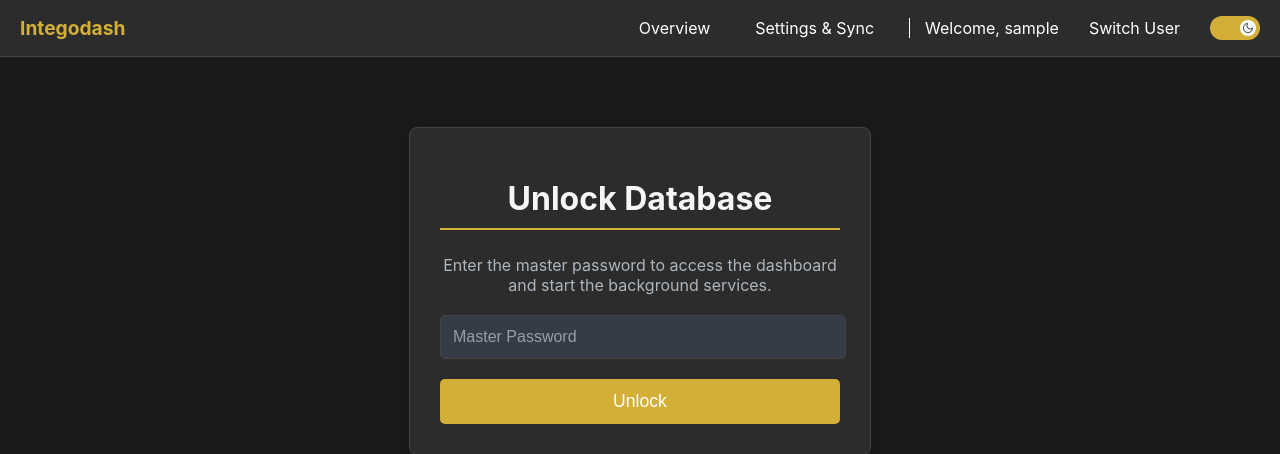
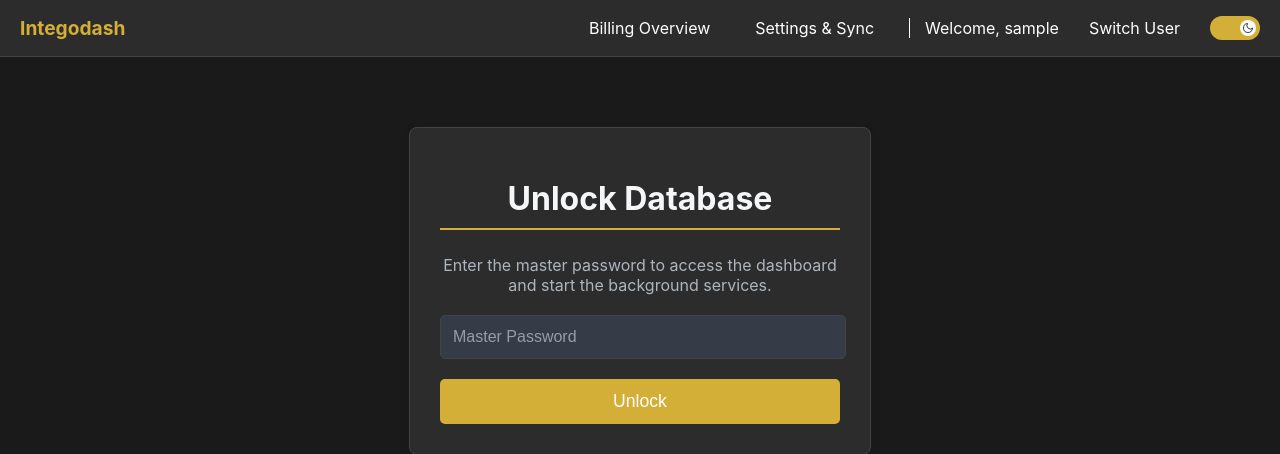
Before and after one commit to hamnertime/integodash, a Flask app: page /login in a window 1280 px wide. Shown: the top 454 px of the page. Run offline with Flask 3, Linux system fonts and the light colour scheme; the visitor is signed in with stand-in values (Sample User, id 1); parts of the project's set-up code (start-up, migrations or seed data) failed here and were passed over.

Commit message:
rename pages

```diff
--- a/main.py
+++ b/main.py
@@ -1,4 +1,4 @@
-# hamnertime/integodash/integodash-fda17dde7f19ded546de5dbffc8ee99ff55ec5f3/main.py
+# hamnertime/integodash/integodash-76ac7162b1c717651e4becef3e50446477f85a63/main.py
 import os
 import sys
 import time
@@ -167,8 +167,8 @@ def billing_dashboard():
         flash(f"An error occurred on the dashboard: {e}. Please log in again.", 'error')
         return redirect(url_for('login'))
 
-@app.route('/client/<account_number>/breakdown', methods=['GET', 'POST'])
-def client_breakdown(account_number):
+@app.route('/client/<account_number>/details', methods=['GET', 'POST'])
+def client_billing_details(account_number):
     try:
         if request.method == 'POST':
             action = request.form.get('action')
@@ -180,12 +180,12 @@ def client_breakdown(account_number):
                     flash('Note added successfully.', 'success')
                 else:
                     flash('Note content cannot be empty.', 'error')
-            return redirect(url_for('client_breakdown', account_number=account_number))
+            return redirect(url_for('client_billing_details', account_number=account_number))
 
         if request.args.get('delete_note'):
             log_and_execute("DELETE FROM billing_notes WHERE id = ?", [request.args.get('delete_note')])
             flash('Note deleted.', 'success')
-            return redirect(url_for('client_breakdown', account_number=account_number))
+            return redirect(url_for('client_billing_details', account_number=account_number))
 
         today = datetime.now(timezone.utc)
         first_day_of_current_month = today.replace(day=1)
@@ -213,7 +213,7 @@ def client_breakdown(account_number):
         selected_billing_period = datetime(year, month, 1).strftime('%B %Y')
 
         return render_template(
-            'client_breakdown.html',
+            'client_billing_details.html',
             **breakdown_data,
             selected_year=year,
             selected_month=month,
@@ -226,7 +226,7 @@ def client_breakdown(account_number):
         session.pop('db_password', None)
         session.pop('user_id', None)
         session.pop('username', None)
-        flash(f"An error occurred on breakdown page: {e}. Please log in again.", 'error')
+        flash(f"An error occurred on details page: {e}. Please log in again.", 'error')
         return redirect(url_for('login'))
 
 @app.route('/client/<account_number>/note/<int:note_id>/edit', methods=['GET', 'POST'])
@@ -234,7 +234,7 @@ def edit_note(account_number, note_id):
     note = query_db("SELECT * FROM billing_notes WHERE id = ? AND company_account_number = ?", [note_id, account_number], one=True)
     if not note:
         flash("Note not found.", "error")
-        return redirect(url_for('client_breakdown', account_number=account_number))
+        return redirect(url_for('client_billing_details', account_number=account_number))
     if request.method == 'POST':
         new_content = request.form.get('note_content')
         if new_content:
@@ -242,10 +242,10 @@ def edit_note(account_number, note_id):
             flash("Note updated successfully.", "success")
         else:
             flash("Note content cannot be empty.", "error")
-        return redirect(url_for('client_breakdown', account_number=account_number))
+        return redirect(url_for('client_billing_details', account_number=account_number))
     # This part is no longer needed as we are using a modal
     flash("This action should be performed via the modal.", "error")
-    return redirect(url_for('client_breakdown', account_number=account_number))
+    return redirect(url_for('client_billing_details', account_number=account_number))
 
 @app.route('/client/<account_number>/edit_line_item/<int:item_id>', methods=['GET', 'POST'])
 def edit_line_item(account_number, item_id):
@@ -488,11 +488,11 @@ def edit_manual_user(account_number, user_id):
 def upload_file(account_number):
     if 'file' not in request.files:
         flash('No file part', 'error')
-        return redirect(url_for('client_breakdown', account_number=account_number))
+        return redirect(url_for('client_billing_details', account_number=account_number))
     file = request.files['file']
     if file.filename == '':
         flash('No selected file', 'error')
-        return redirect(url_for('client_breakdown', account_number=account_number))
+        return redirect(url_for('client_billing_details', account_number=account_number))
     if file and allowed_file(file.filename):
         original_filename = secure_filename(file.filename)
         stored_filename = f"{uuid.uuid4().hex}_{original_filename}"
@@ -506,7 +506,7 @@ def upload_file(account_number):
         flash('File uploaded successfully!', 'success')
     else:
         flash('File type not allowed.', 'error')
-    return redirect(url_for('client_breakdown', account_number=account_number))
+    return redirect(url_for('client_billing_details', account_number=account_number))
 
 @app.route('/uploads/<account_number>/<filename>')
 def download_file(account_number, filename):
@@ -533,7 +533,7 @@ def delete_attachment(account_number, attachment_id):
         flash("Attachment deleted successfully.", 'success')
     else:
         flash("Attachment not found.", 'error')
-    return redirect(url_for('client_breakdown', account_number=account_number))
+    return redirect(url_for('client_billing_details', account_number=account_number))
 
 @app.route('/settings', methods=['GET', 'POST'])
 def billing_settings():
--- a/templates/billing.html
+++ b/templates/billing.html
@@ -1,3 +1,4 @@
+<!-- hamnertime/integodash/integodash-76ac7162b1c717651e4becef3e50446477f85a63/templates/billing.html -->
 {% extends "layout.html" %}
 {% block title %}Billing Dashboard{% endblock %}
 
@@ -53,7 +54,7 @@
         {% if clients %}
             {% for client in clients %}
             <tr>
-                <td><strong><a href="{{ url_for('client_breakdown', account_number=client.account_number) }}">{{ client.name }}</a></strong></td>
+                <td><strong><a href="{{ url_for('client_billing_details', account_number=client.account_number) }}">{{ client.name }}</a></strong></td>
                 <td>{{ client['billing_plan'] }}</td>
                 <td>{{ client['workstations'] }}</td>
                 <td>{{ client['servers'] }}</td>
--- a/templates/layout.html
+++ b/templates/layout.html
@@ -11,9 +11,9 @@
     <nav class="navbar">
         <div class="logo">Integodash</div>
         <div class="nav-links">
-            <a href="{{ url_for('billing_dashboard') }}" class="{{ 'active' if request.endpoint == 'billing_dashboard' else '' }}">Overview</a>
+            <a href="{{ url_for('billing_dashboard') }}" class="{{ 'active' if request.endpoint == 'billing_dashboard' else '' }}">Billing Overview</a>
             {% if client and client.account_number %}
-                <a href="{{ url_for('client_breakdown', account_number=client.account_number) }}" class="{{ 'active' if request.endpoint == 'client_breakdown' else '' }}">Client Details</a>
+                <a href="{{ url_for('client_billing_details', account_number=client.account_number) }}" class="{{ 'active' if request.endpoint == 'client_billing_details' else '' }}">Client Billing Details</a>
                 <a href="{{ url_for('client_settings', account_number=client.account_number) }}" class="{{ 'active' if request.endpoint == 'client_settings' else '' }}">Client Overrides</a>
             {% endif %}
             {% for link in custom_links %}
```
Also changed, not shown: templates/client_billing_details.html (renamed from templates/client_breakdown.html, +5 -4 lines).
